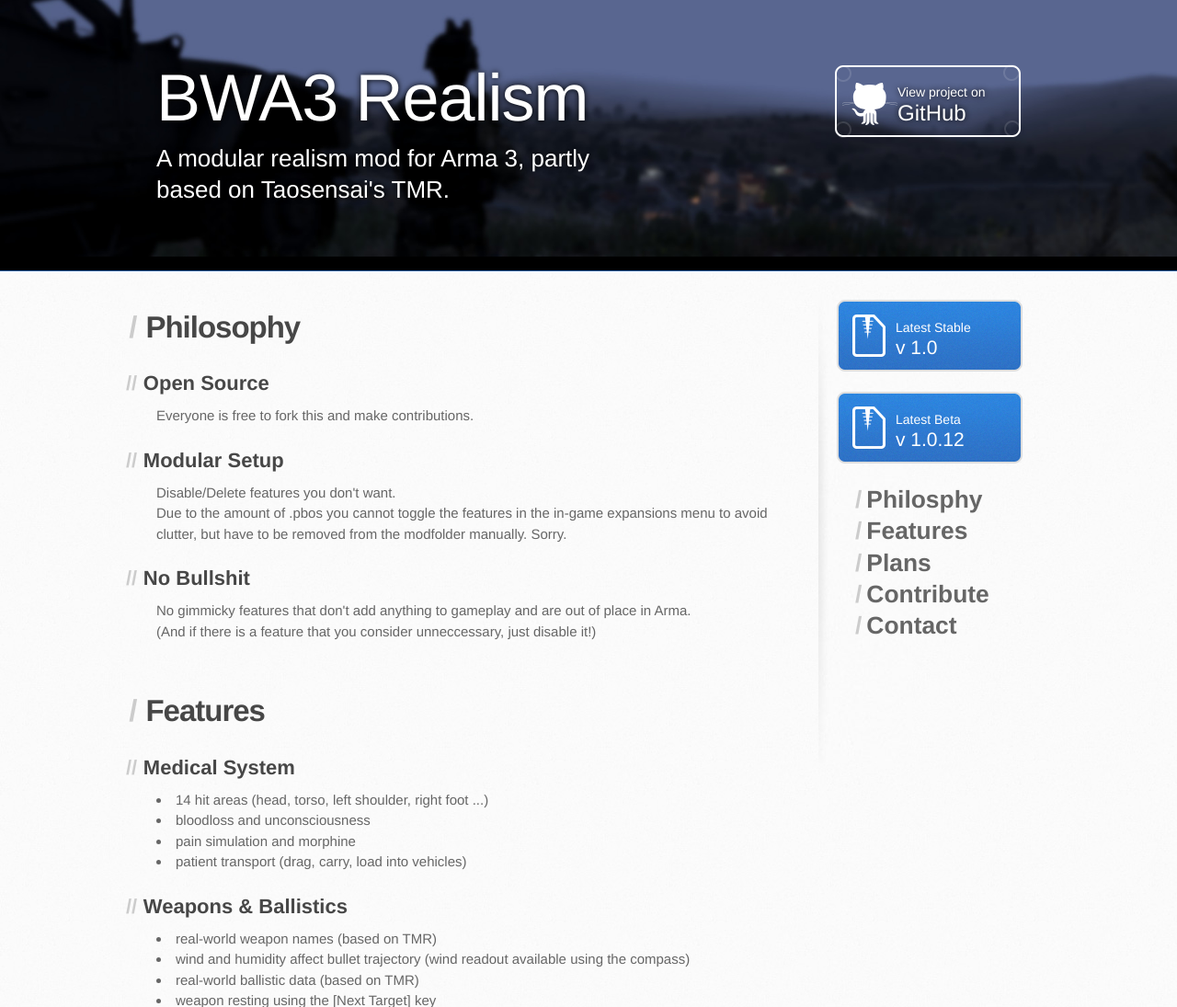
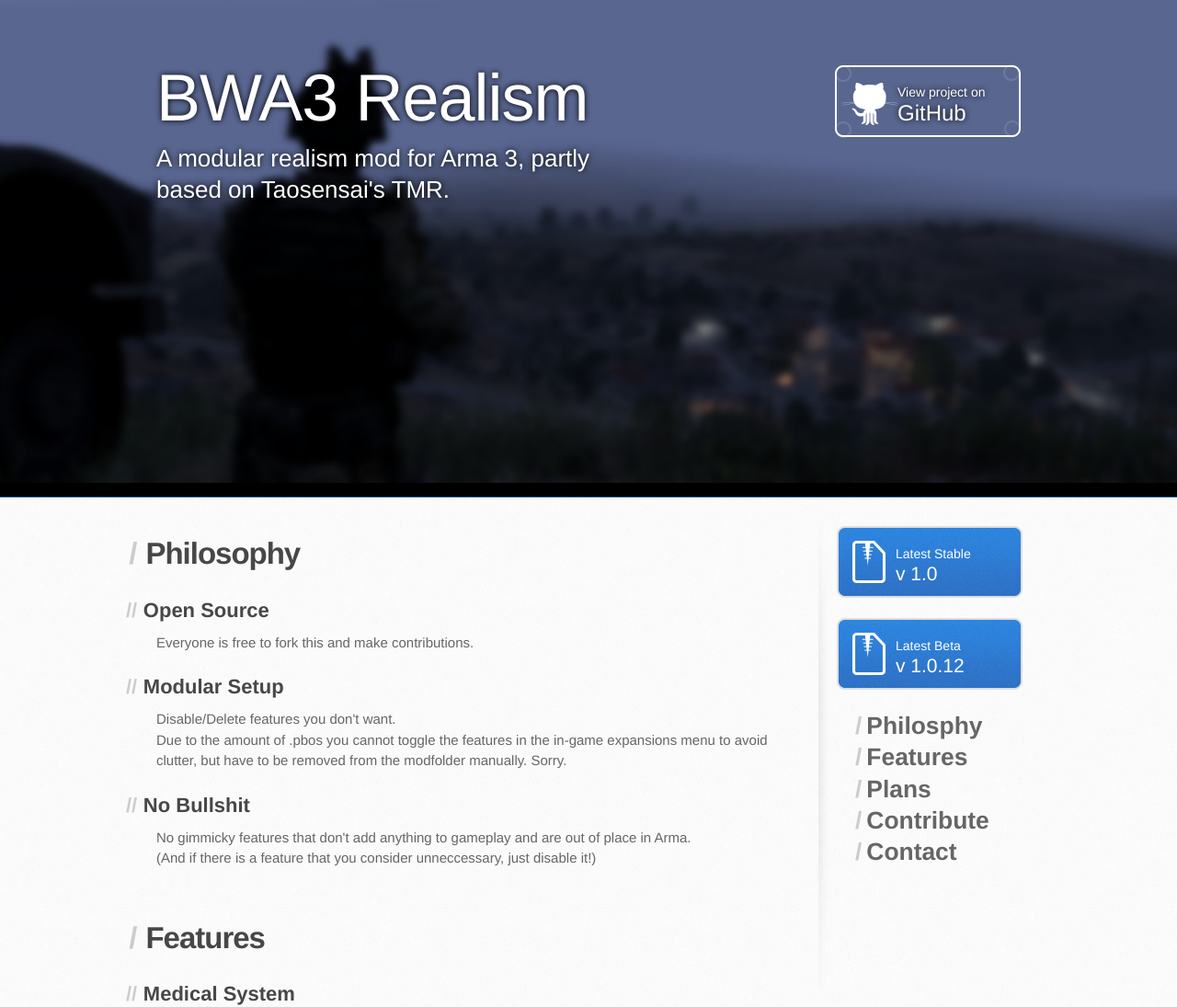
Before and after one commit to KoffeinFlummi/AGM, a PHP site: page / in a window 1280 px wide. Shown: the top 1095 px of the page at 92% size. Run offline with PHP 8.4, Linux system fonts and the light colour scheme; some libraries are stand-ins or nearby versions.

Commit message:
Update stylesheet.css

```diff
--- a/stylesheets/stylesheet.css
+++ b/stylesheets/stylesheet.css
@@ -74,7 +74,7 @@ header {
   background-size: auto 100%;
   border-bottom: solid 1px #275da1;
   text-shadow: 0 0 6px #000;
-  height: 400%;
+  height: 400px;
 }
 
 header h1 {
```
